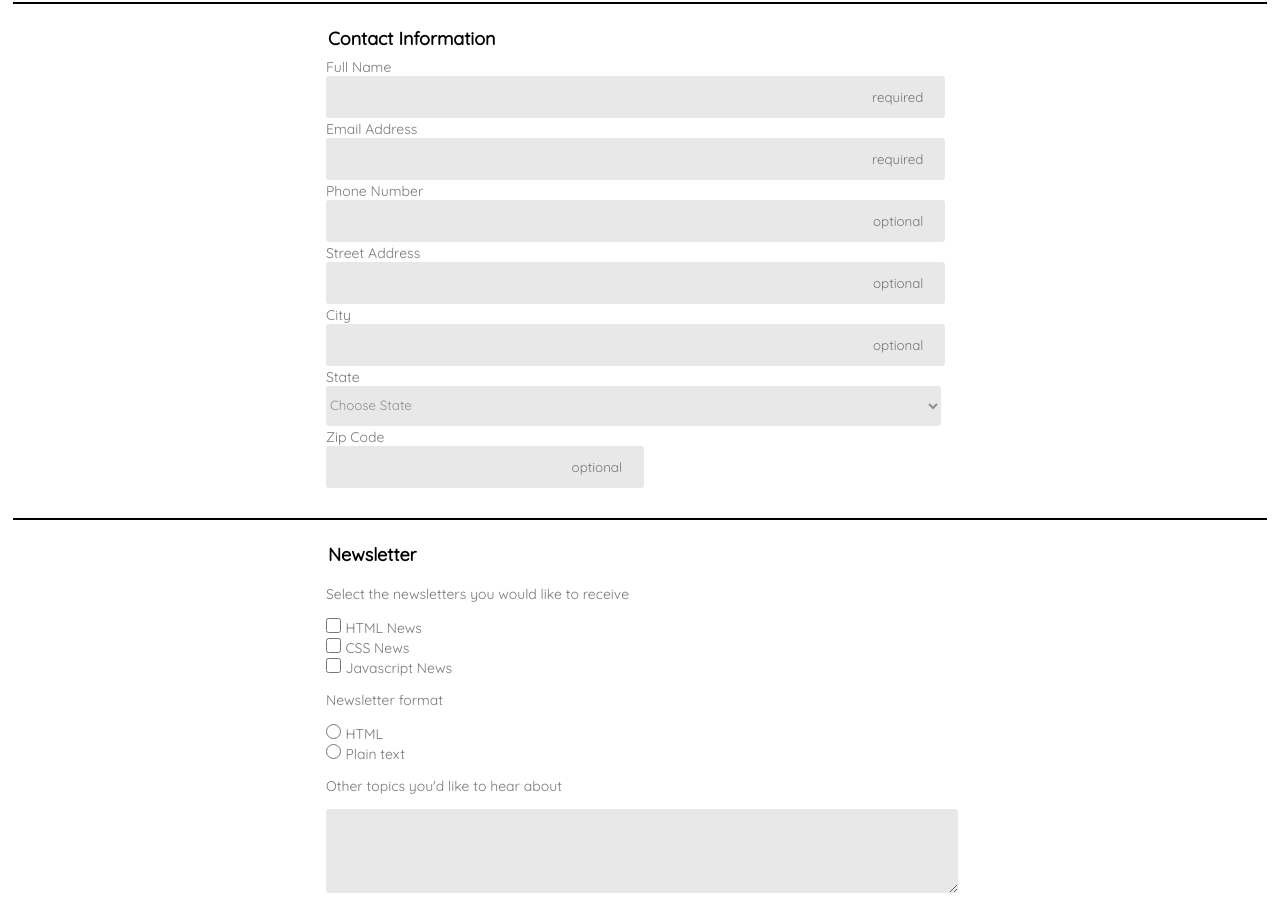
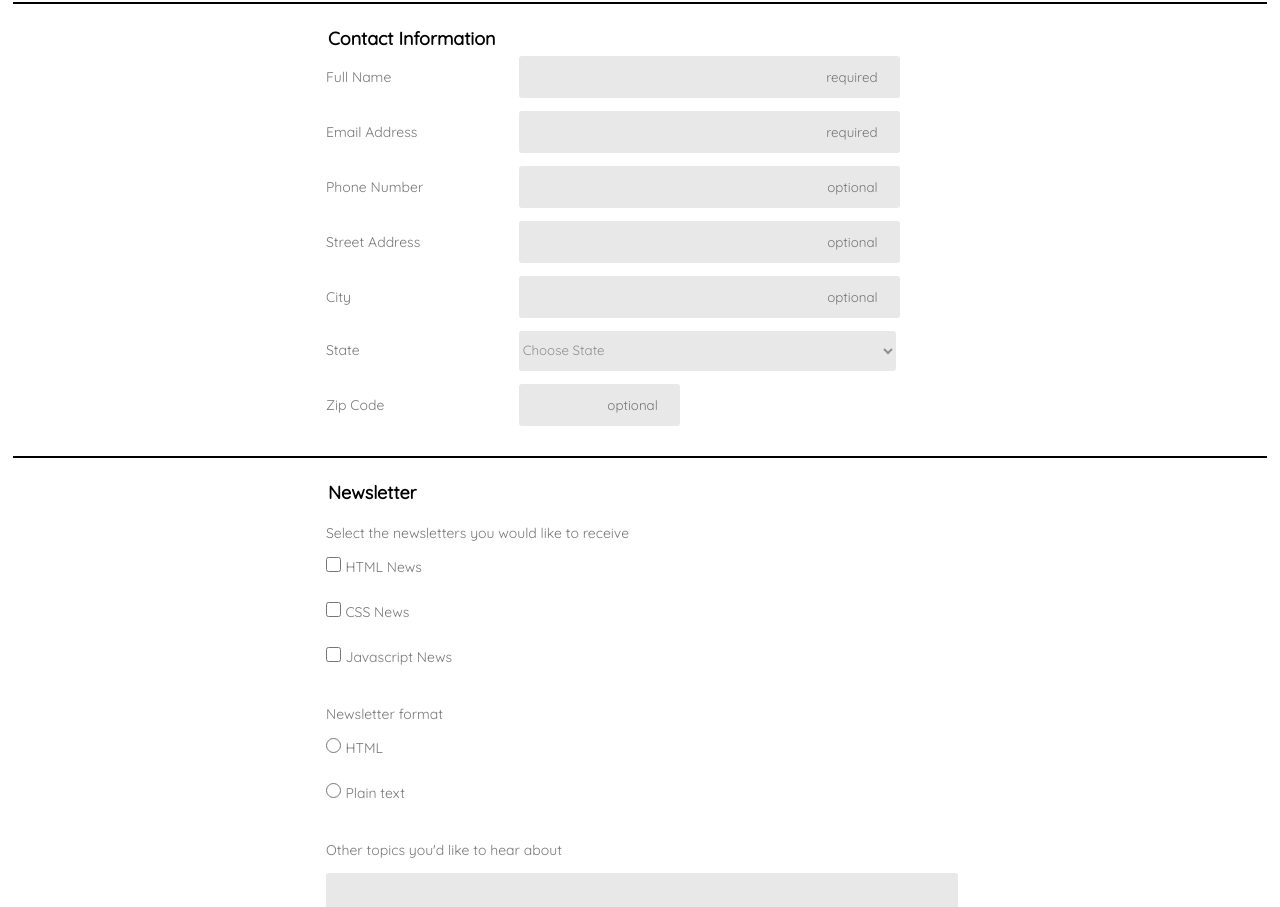
Before and after one commit to brandongault/Online-Registration-Form, a plain HTML site: page index.html in a window 1280 px wide. Shown: the part 228-1135 px from the top of the page. Drawn offline with Linux system fonts and the light colour scheme; a web font is replaced by a local one.

Commit message:
Rough draft finished

```diff
--- a/index.html
+++ b/index.html
@@ -22,10 +22,10 @@
           <legend class="formtitle">Contact Information</legend>
             <div class="input-group">
               <label for="name">Full Name</label>
-                <input type="text" id="name" name="user_name" placeholder="required" minlength="2">
+                <input type="text" id="name" name="user_name" placeholder="required" required>
 
               <label for="email">Email Address</label>
-                <input type="email" id="email" name="user_email" placeholder="required" minlength="2">
+                <input type="email" id="email" name="user_email" placeholder="required" required>
 
               <label for="number">Phone Number</label>
                 <input type="tel" id="number" name="user_number" placeholder="optional">
@@ -126,7 +126,7 @@
                     <option value="west_virginia">West Virginia</option>
                     <option value="wisconsin">Wisconsin</option>
                     <option value="wyoming">Wyoming</option>
-                  </optgroup></select>
+                  </optgroup></select><br>
 
               <label for="zip">Zip Code</label>
                 <input type="text" id="zip" name="user_zip" placeholder="optional">
@@ -138,25 +138,25 @@
             <p class="newsletterinfo">Select the newsletters you would like to receive</p>
               <div class="newsletter">
                 <input type="checkbox" id="html" value="html" name="checkbox">
-                  <label>HTML News</label>
+                  <label for="html">HTML News</label>
               </div>
               <div class="newsletter">
                 <input type="checkbox" id="css" value="css" name="checkbox">
-                  <label>CSS News</label>
+                  <label for="css">CSS News</label>
               </div>
               <div class="newsletter">
                 <input type="checkbox" id="javascript" value="javascript" name="checkbox">
-                  <label>Javascript News</label>
+                  <label for="javascript">Javascript News</label>
               </div>
 
             <p class="newsletterinfo">Newsletter format</p>
               <div class="newsletter">
                 <input type="radio" id="html_letter" value="html_letter" name="radio">
-                  <label>HTML</label>
+                  <label for="html_letter">HTML</label>
               </div>
               <div class="newsletter">
                 <input type="radio" id="plain_letter" value="plain_letter" name="radio">
-                  <label>Plain text</label>
+                  <label for="plain_letter">Plain text</label>
               </div>
 
                 <p class="newsletterinfo">Other topics you'd like to hear about</p>
--- a/styles.css
+++ b/styles.css
@@ -7,7 +7,7 @@
   text-align: center;
   font-size: 24px;
   color: white;
-  background-color: rgb(13, 31, 126);
+  background-color: rgb(3, 11, 70);
   margin: -8px;
   padding: 8px;
 }
@@ -139,6 +139,21 @@ radio:focus {
     background-color: rgba(28, 145, 232, 0.88);
 }
 
+input:focus,
+textarea:focus {
+  background-color: rgb(255, 177, 3);
+}
+
+input:hover,
+textarea:hover {
+  background-color: rgba(36, 66, 140, 0.76);
+}
+
+input:active,
+textarea:active {
+  background-color: rgba(255, 252, 0, 1);
+}
+
 /*-------------------DESKTOP LAYOUT------------------*/
   @media (min-width: 768px) {
     * {
@@ -149,6 +164,7 @@ radio:focus {
       padding-top: 25px;
       padding-bottom: 25px;
       margin-bottom: 55px;
+      background-color: rgb(3, 11, 70);
     }
 
     h2,
@@ -165,9 +181,26 @@ radio:focus {
       padding-left: 30px;
     }
 
-    fieldset.contact {
+    label {
+      display: inline-block;
+      width: 30%;
+      margin-bottom: 25px;
+      }
 
+    #state {
+      display: inline-block;
+      margin-bottom: 10px;
+      width: 60%;
     }
+
+    #zip {
+      width: 25%;
+    }
+
+    input {
+      display: inline-block;
+      width: 60%;
+      }
 
     button {
       margin-top: 20px;
@@ -179,7 +212,20 @@ radio:focus {
       margin-bottom: 15px;
     }
 
+    input:focus,
+    textarea:focus {
+      background-color: rgb(255, 177, 3);
+    }
 
+    input:hover,
+    textarea:hover {
+      background-color: rgba(36, 66, 140, 0.76);
+    }
+
+    input:active,
+    textarea:active {
+      background-color: rgba(255, 252, 0, 1);
+    }
 
 
   }
```
